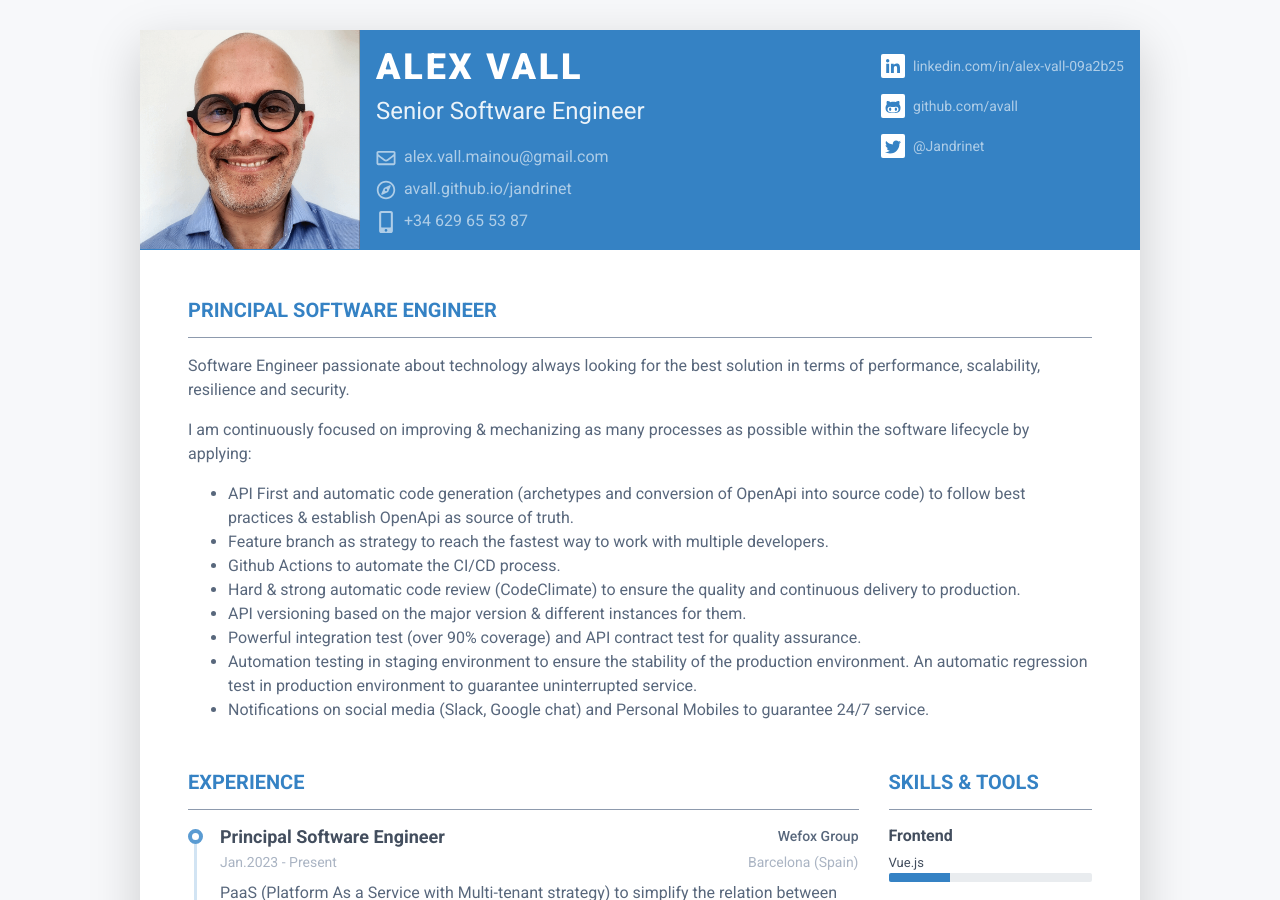
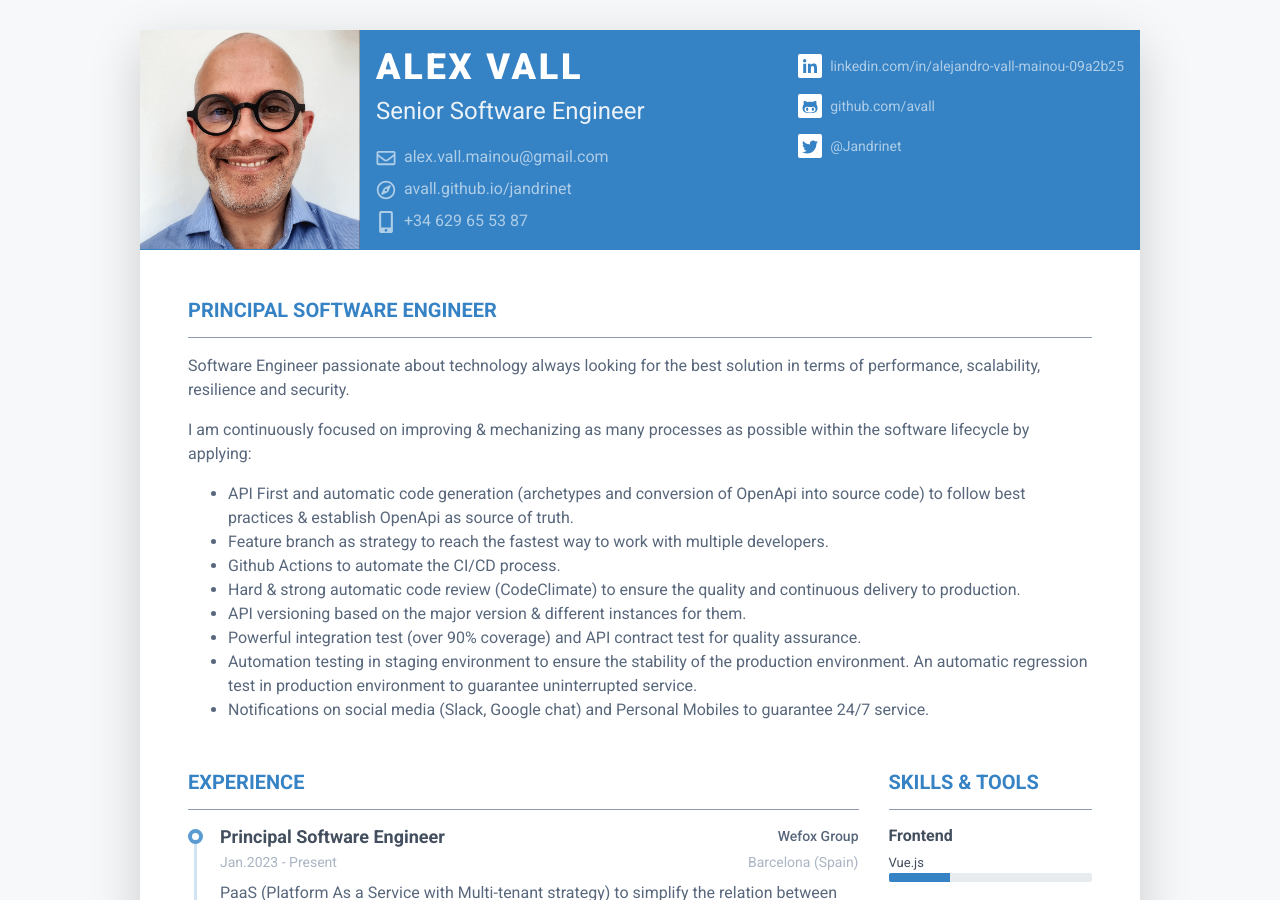
Before and after one commit to avall/avall.github.io, a Jekyll site: the page built from index.html, in a window 1280 px wide and 900 px high. Built offline with Jekyll 4.4.1, drawn with Linux system fonts in a browser that asks for light colours; nearby versions of some CDN libraries.

Commit message:
Linkedin upgraded

```diff
--- a/_data/data.yml
+++ b/_data/data.yml
@@ -5,7 +5,7 @@ bio:
   email: alex.vall.mainou@gmail.com
   telephone: +34 629 65 53 87
   website: avall.github.io/jandrinet
-  linkedin: alex-vall-09a2b25
+  linkedin: alejandro-vall-mainou-09a2b25
   github: avall
   gitlab:
   twitter: Jandrinet
```
